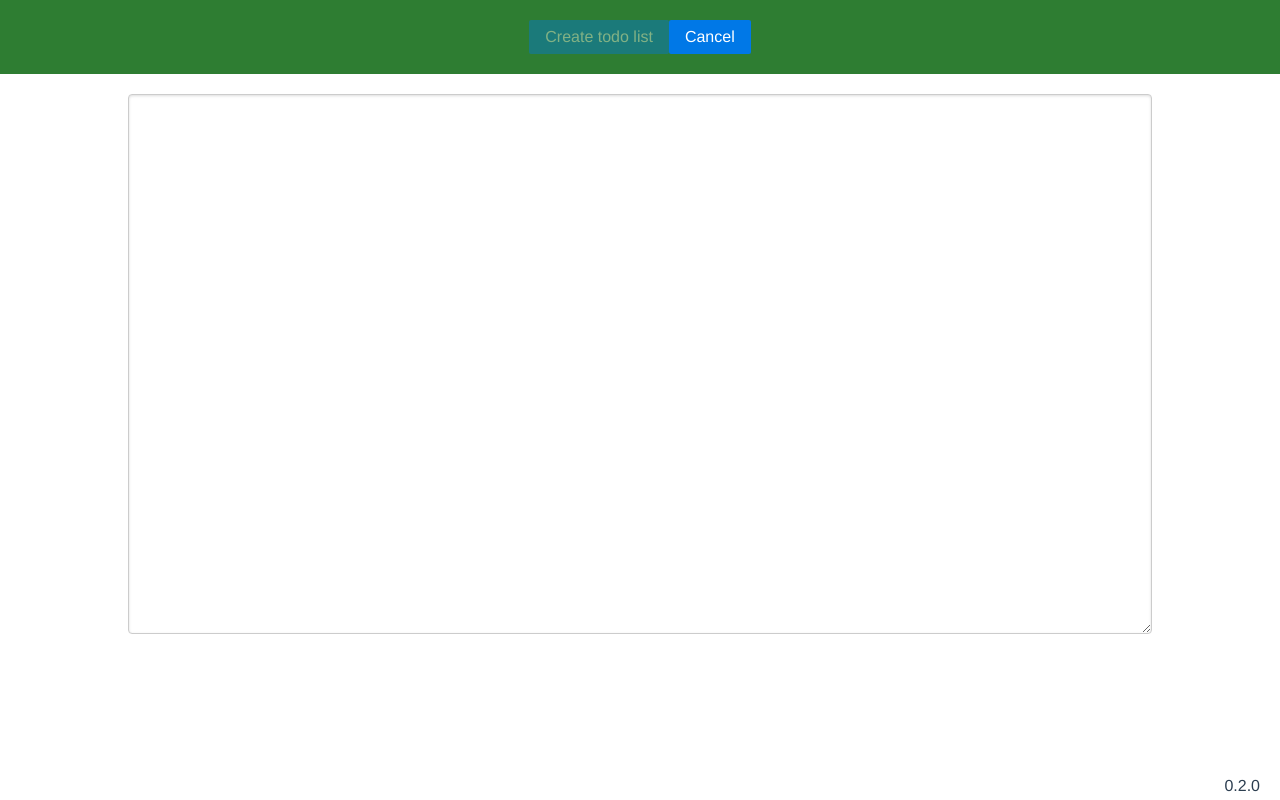
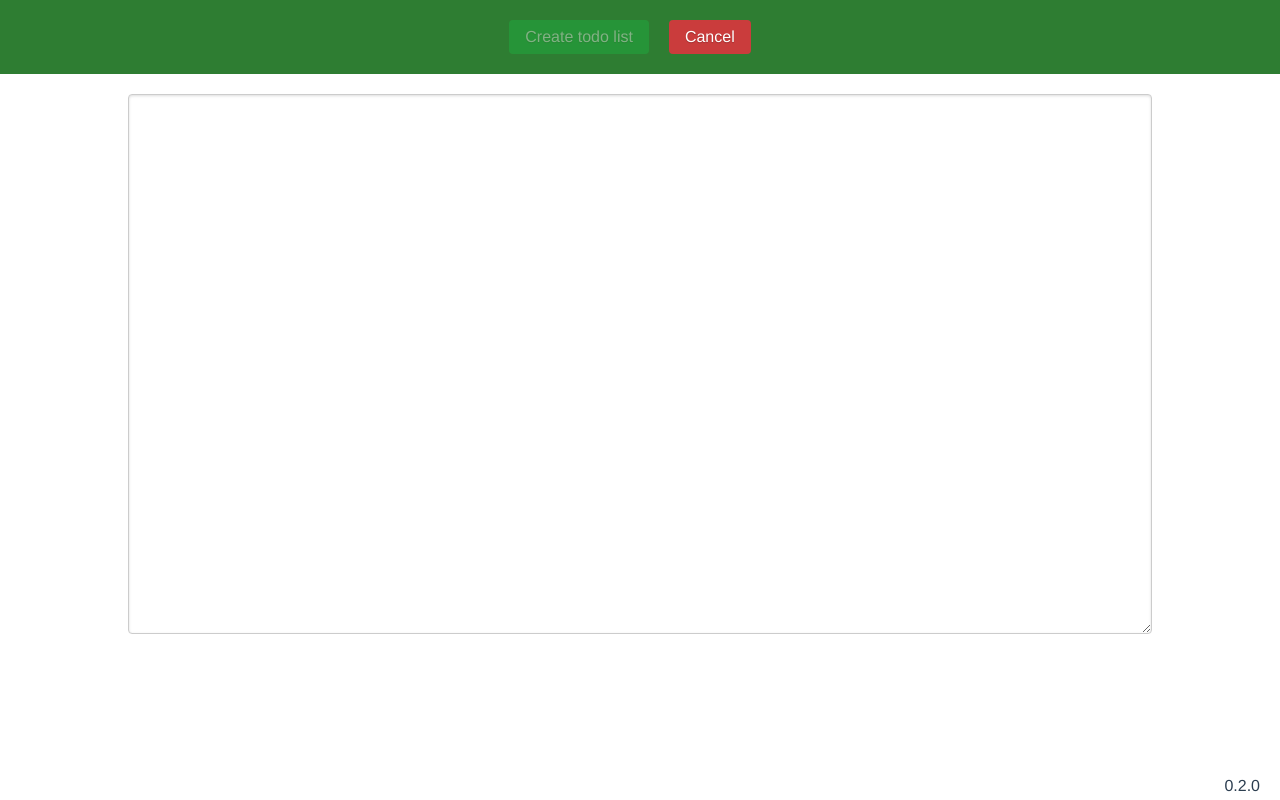
Before and after one commit to bsjhx/todo-instant, a Vue app: page / in a window 1280 px wide. Both pictures are taken after a click on the button "Add new todo list". Built offline with nearby package versions, Linux system fonts and the light colour scheme.

Commit message:
Added styling to buttons

```diff
--- a/src/components/Main.vue
+++ b/src/components/Main.vue
@@ -1,20 +1,20 @@
 <template>
   <div class="buttons-section">
     <button
-        class="pure-button pure-button-primary"
+        class="button-success pure-button"
         @click="addNewTodoList"
         v-if="mode === modes.LIST_ALL_TODO_LISTS">
       Add new todo list
     </button>
     <button
-        class="pure-button pure-button-primary"
+        class="button-success pure-button"
         @click="createTodoList"
         v-if="mode === modes.ADD_NEW"
         :disabled="text.length === 0">
       Create todo list
     </button>
     <button
-        class="pure-button pure-button-primary"
+        class="button-error pure-button"
         @click="cancel"
         v-if="mode === modes.ADD_NEW || mode === modes.TODO_LIST_DETAILS">
       {{ mode === modes.TODO_LIST_DETAILS ? 'Back' : 'Cancel' }}
@@ -170,6 +170,36 @@ export default {
   background-color: #2e7d32;
 }
 
+.button-success,
+.button-error,
+.button-warning,
+.button-secondary {
+  color: white;
+  border-radius: 4px;
+  text-shadow: 0 1px 1px rgba(0, 0, 0, 0.2);
+  margin-right: 20px;
+}
+
+.button-success {
+  background: rgb(28, 184, 65);
+  /* this is a green */
+}
+
+.button-error {
+  background: rgb(202, 60, 60);
+  /* this is a maroon */
+}
+
+.button-warning {
+  background: rgb(223, 117, 20);
+  /* this is an orange */
+}
+
+.button-secondary {
+  background: rgb(66, 184, 221);
+  /* this is a light blue */
+}
+
 .textarea-class {
   margin-top: 20px;
   width: 80%;
```
